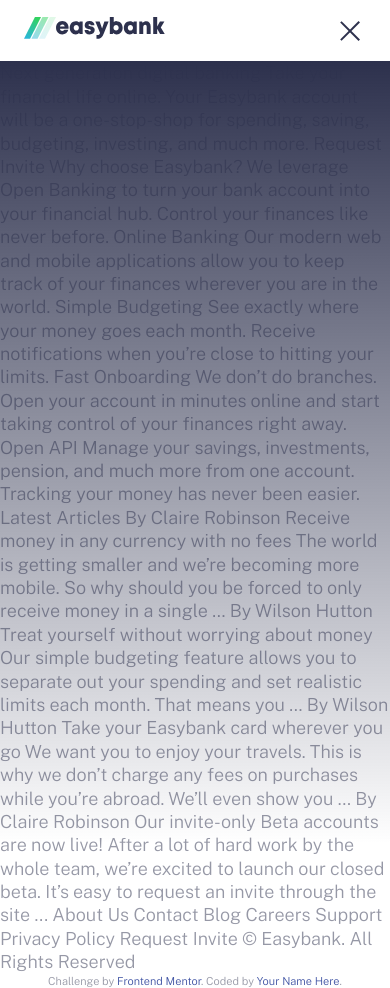
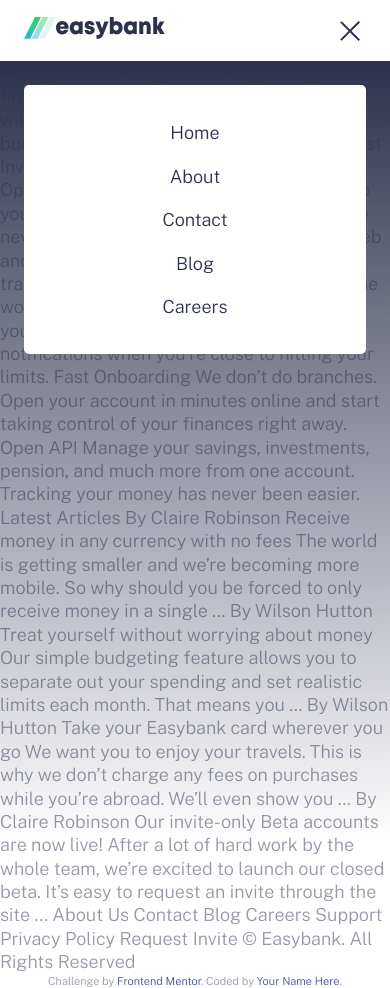
Before and after one commit to ma7modsidky/easybank_landing_page, a plain HTML site: page index.html in a window 390 px wide. Both pictures are taken after a click on the link 353 px from the left and 30 px from the top of the page. Drawn offline with nearby package versions, Linux system fonts and the light colour scheme.

Commit message:
added mobile menu

```diff
--- a/app/js/script.js
+++ b/app/js/script.js
@@ -1,19 +1,29 @@
 console.log('hello world');
+const body = document.querySelector('body');
 const btnHamburger = document.querySelector('#btnHamburger');
 const header = document.querySelector('.header');
 const overlay = document.querySelector('.overlay');
+const fadeElements = document.querySelectorAll('.has-fade');
+
 btnHamburger.addEventListener('click', e => {
     e.preventDefault;
     console.log('Hamburger button clicked')
 
     if (header.classList.contains('open')){
         header.classList.remove('open')
-        overlay.classList.add('fade-out')
-        overlay.classList.remove('fade-in')
+        fadeElements.forEach( element =>{
+            element.classList.add('fade-out')
+            element.classList.remove('fade-in')
+        })
+        body.classList.remove('no-scroll')
+
     }else {
         header.classList.add('open')
-        overlay.classList.add('fade-in')
-        overlay.classList.remove('fade-out')
+        fadeElements.forEach( element =>{
+            element.classList.add('fade-in')
+            element.classList.remove('fade-out')
+        })
+        body.classList.add('no-scroll')
     }
 
 })
--- a/app/scss/_animations.scss
+++ b/app/scss/_animations.scss
@@ -1,9 +1,14 @@
+.has-fade {
+    visibility: hidden;
+}
+
 @keyframes fade-in {
     from {
         opacity: 0;
         visibility: hidden;
     }
     1% {
+        opacity: 0;
         visibility: visible;
     }
     to {
--- a/app/scss/_globals.scss
+++ b/app/scss/_globals.scss
@@ -21,6 +21,13 @@ a, a:visited a:hover {
     text-decoration: none;
 }
 
+//spacing
+.container {
+    padding-left: 1.5rem;
+    padding-right: 1.5rem;
+}
+
+//flexbox
 .flex {
     display: flex;
     &-jc-sb {
@@ -62,3 +69,8 @@ button , .button {
         display: none;
     }
 }
+
+//no scroll
+.no-scroll {
+    overflow: hidden;
+}
--- a/app/scss/_header.scss
+++ b/app/scss/_header.scss
@@ -4,7 +4,9 @@
     background-color: $white;
 
     nav {
-        padding: 1.0625rem 1.5rem;
+        position: relative;
+        padding-top: 1.0625rem;
+        padding-bottom: 1.0625rem;
     }
 
     //header open styles
@@ -105,4 +107,22 @@
         }
     }
 
+    &__menu {
+        position: absolute;
+        width: calc(100% - 3rem);
+        left: 50%;
+        transform: translateX(-50%);
+        margin-top: 1.5rem;
+        padding: 1.625rem;
+        background: $white;
+        border-radius: 5px;
+        background-color: $white;
+
+        a {
+            display: block;
+            color : $darkblue;
+            padding : 0.625rem;
+            text-align: center;
+        }
+    }
 }
--- a/index.html
+++ b/index.html
@@ -18,9 +18,9 @@
 </head>
 <body>
 
-  <header class="header">
-    <div class="overlay"></div>
-    <nav class="flex flex-jc-sb flex-ai-c">
+  <header class="header container">
+    <div class="overlay has-fade"></div>
+    <nav class="flex flex-jc-sb flex-ai-c ">
       <a href="" class="header__logo">
         <img src="images/logo.svg" alt="logo">
       </a>
@@ -41,6 +41,13 @@
 
       <a class="button header__cta hide-for-mobile">Request Invite</a>
     </nav>
+    <div class="header__menu has-fade">
+      <a href="">Home</a>
+      <a href="">About</a>
+      <a href="">Contact</a>
+      <a href="">Blog</a>
+      <a href="">Careers</a>
+    </div>
   </header>
 
 
```
Also changed, not shown: app/scss/styles.css, 1 other file.
